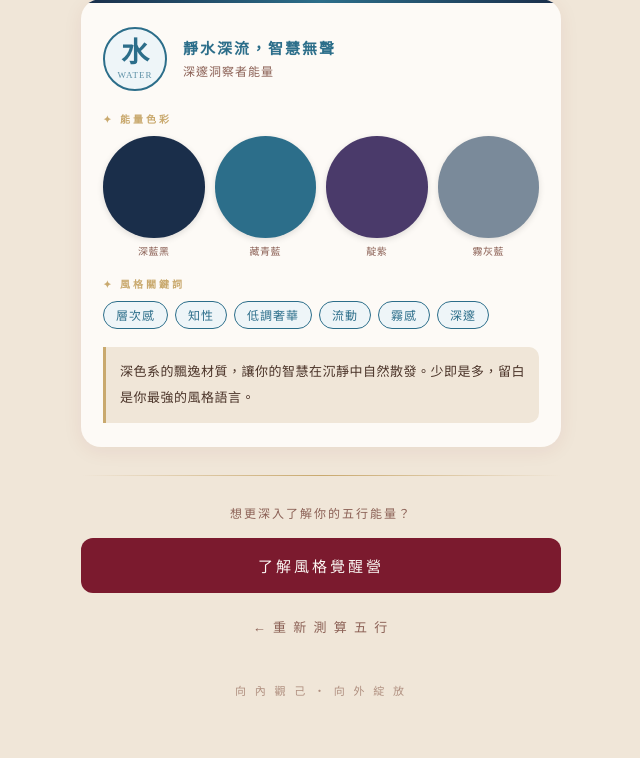
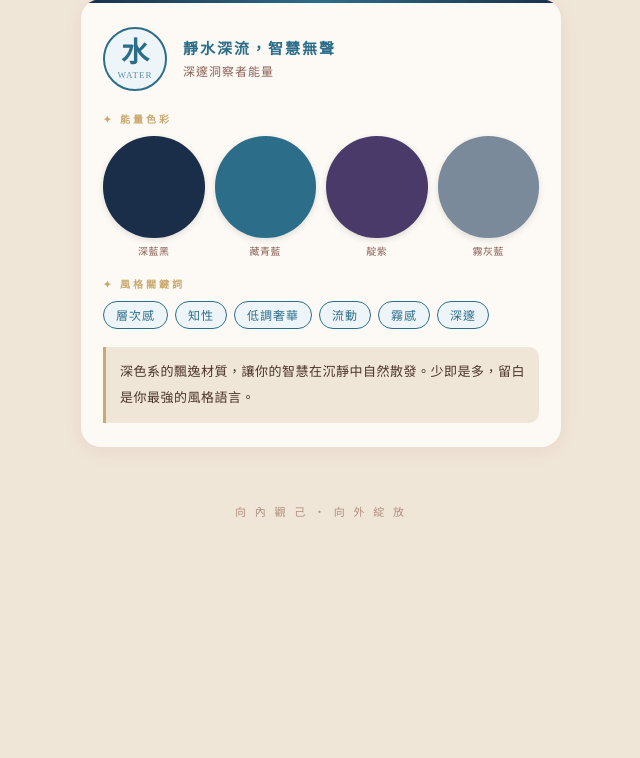
Before and after one commit to mxd888-Land/wuxing-tool, a Flask app: page /gift in a window 1280 px wide. Shown: the part 2235-2993 px from the top of the page, without its empty margins (319-959 px from the left). After the commit the page ends 2752 px from the top, so only its background shows below. Run offline with Flask 3, Linux system fonts and the light colour scheme.

Commit message:
gift: remove CTA buttons, keep page as clean gift receipt
Co-Authored-By: Claude Sonnet 4.6 <noreply@anthropic.com>

```diff
--- a/templates/gift.html
+++ b/templates/gift.html
@@ -521,14 +521,6 @@ body {
     </div>
   </div>
 
-  <div class="divider"></div>
-
-  <!-- CTA -->
-  <div class="cta-section">
-    <p class="cta-label">想更深入了解你的五行能量？</p>
-    <a href="/register?openExternalBrowser=1" class="cta-btn">了解風格覺醒營</a>
-    <a href="/" class="back-link">← 重 新 測 算 五 行</a>
-  </div>
 
 </div>
 
```
